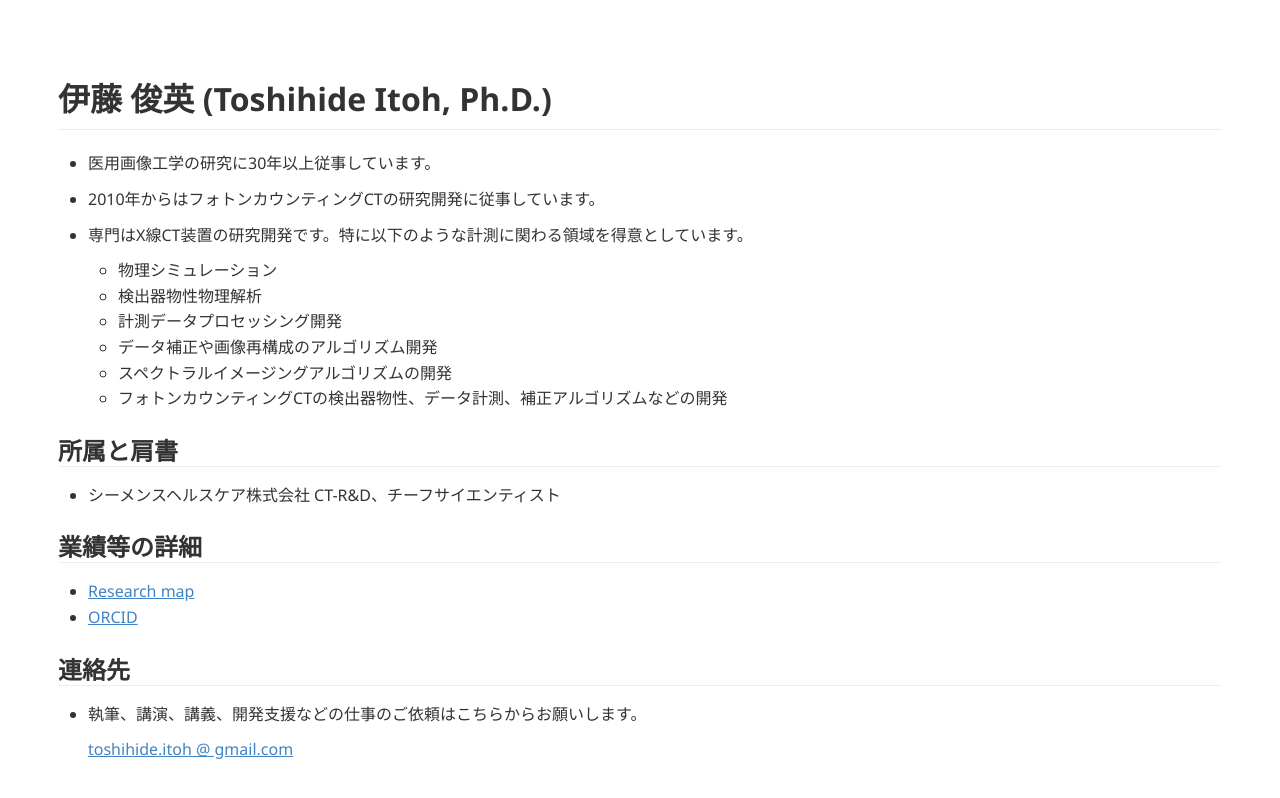
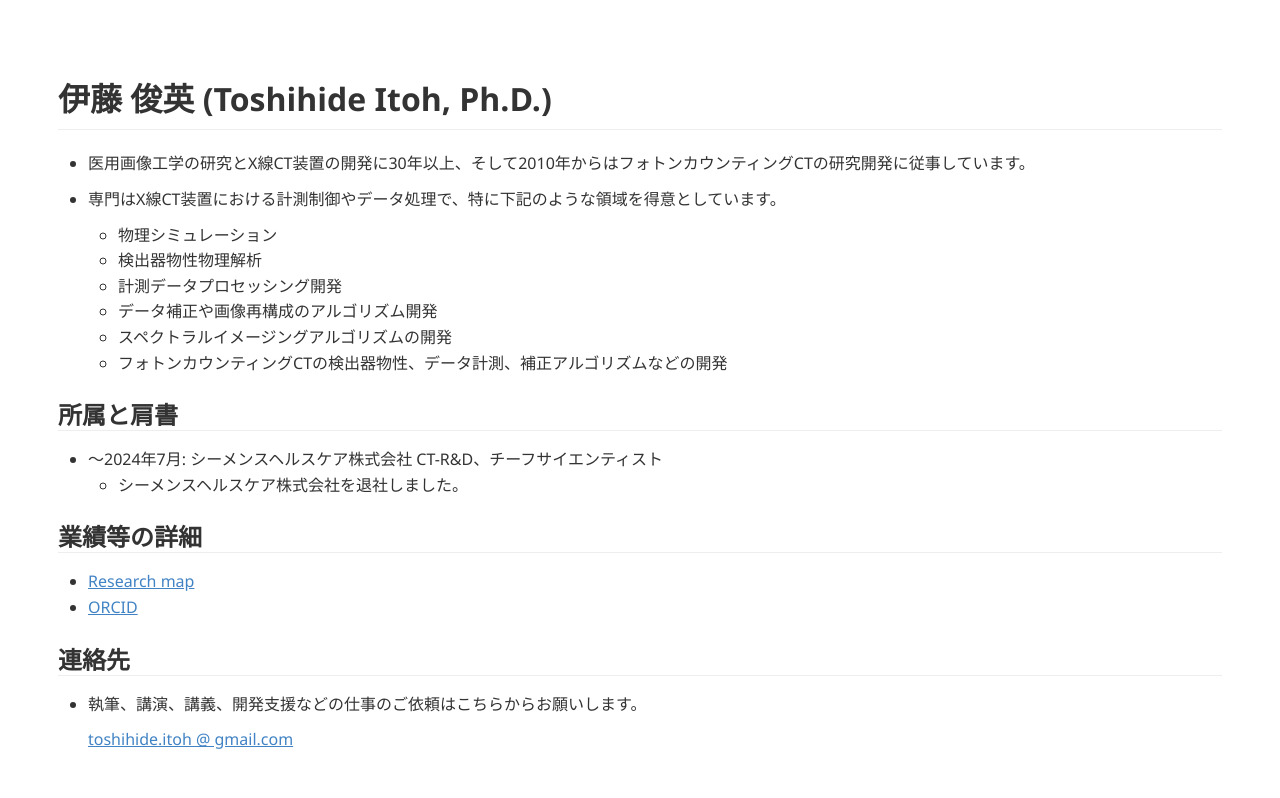
Before and after one commit to tnitoh/tnitoh.github.io, a Jekyll site: the page built from index.md, in a window 1280 px wide. Shown: the top 798 px of the page. Built offline with Jekyll 4.4.1, drawn with Linux system fonts in a browser that asks for light colours; Markdown is read by kramdown in place of the engine named in the settings.

Commit message:
Update index.md

```diff
--- a/index.md
+++ b/index.md
@@ -5,11 +5,9 @@
 
 # 伊藤 俊英 (Toshihide Itoh, Ph.D.)
 
-- 医用画像工学の研究に30年以上従事しています。
+- 医用画像工学の研究とX線CT装置の開発に30年以上、そして2010年からはフォトンカウンティングCTの研究開発に従事しています。
 
-- 2010年からはフォトンカウンティングCTの研究開発に従事しています。
-
-- 専門はX線CT装置の研究開発です。特に以下のような計測に関わる領域を得意としています。
+- 専門はX線CT装置における計測制御やデータ処理で、特に下記のような領域を得意としています。
 
   - 物理シミュレーション
   - 検出器物性物理解析
@@ -20,7 +18,8 @@
 
 
 ## 所属と肩書
-- シーメンスヘルスケア株式会社 CT-R&D、チーフサイエンティスト
+- ～2024年7月: シーメンスヘルスケア株式会社 CT-R&D、チーフサイエンティスト
+  - シーメンスヘルスケア株式会社を退社しました。
 
 
 ## 業績等の詳細
```
